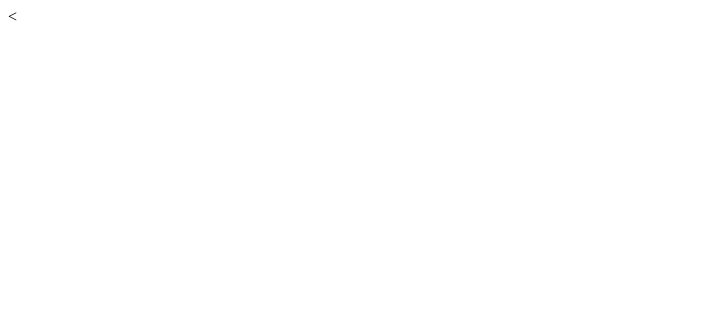
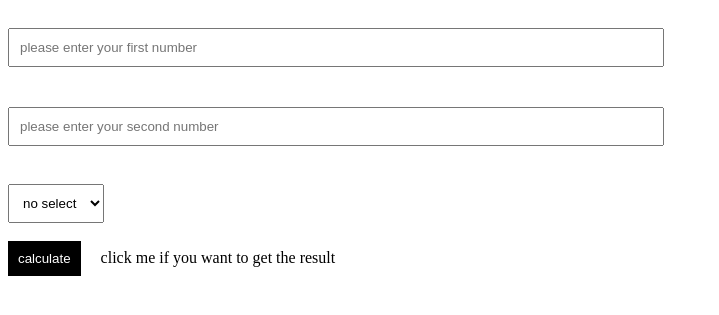
Before and after one commit to laila910/Simple-culculator, a PHP site: page / in a window 1280 px wide. Before the commit the part shown is almost empty. Shown: the top 315 px of the page, without its empty margins (0-719 px from the left). Run offline with PHP 8.4, Linux system fonts and the light colour scheme.

Commit message:
Update index.php

```diff
--- a/index.php
+++ b/index.php
@@ -1,8 +1,5 @@
-<<!DOCTYPE html>
-    <!--[if lt IE 7]>      <html class="no-js lt-ie9 lt-ie8 lt-ie7"> <![endif]-->
-    <!--[if IE 7]>         <html class="no-js lt-ie9 lt-ie8"> <![endif]-->
-    <!--[if IE 8]>         <html class="no-js lt-ie9"> <![endif]-->
-    <!--[if gt IE 8]>      <html class="no-js"> <![endif]-->
+<!DOCTYPE html>
+
 <html>
 
     <head>
@@ -12,14 +9,52 @@
         <meta name="description" content="">
         <meta name="viewport" content="width=device-width, initial-scale=1">
         <link rel="stylesheet" href="">
+        <style>
+        input {
+            width: 50%;
+            padding: 10px;
+            margin-right: auto;
+            margin-left: auto;
+            margin-top: 20px;
+            margin-bottom: 20px;
+        }
+
+        select {
+            padding: 10px;
+        }
+
+        button {
+            color: #fff;
+            background-color: #000;
+            border: none;
+            padding: 10px;
+            margin-right: 20px;
+        }
+
+        </style>
     </head>
 
     <body>
-            <!--[if lt IE 7]>
-            <p class="browsehappy">You are using an <strong>outdated</strong> browser. Please <a href="#">upgrade your browser</a> to improve your experience.</p>
-        <![endif]-->
 
 
+        <form>
+            <input type="text" name="number1" placeholder="please enter your first number "><br>
+            <input type="text" name="number2" placeholder="please enter your second number "><br><br>
+            <select>
+                <option>no select</option>
+                <option>Addition</option>
+                <option>Subtract</option>
+                <option>Multiply</option>
+                <option>Divison</option>
+            </select> <br> <br>
+            <button type="button" name="button"> calculate</button><span>click me if you want to get the result</span>
+        </form>
+
+
+        <?php
+
+
+                    ?>
         <script src="" async defer></script>
     </body>
 
```
Lines whose indentation alone changed are shown as unchanged.
